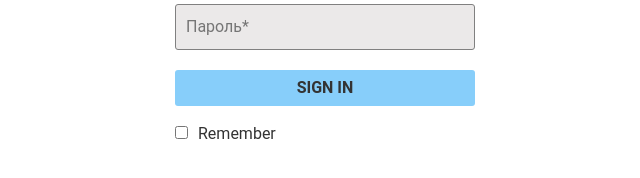
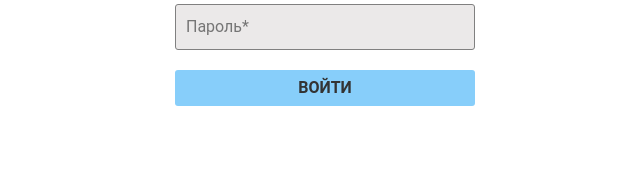
Before and after one commit to Moonlarya/web_planning_front, a React (Create React App) app: page / in a window 1280 px wide. Shown: the part 304-482 px from the top of the page, without its empty margins (325-965 px from the left). Built offline with nearby package versions, Linux system fonts and the light colour scheme.

Commit message:
[FIX]sign in

```diff
--- a/src/pages/SignIn/SignIn.js
+++ b/src/pages/SignIn/SignIn.js
@@ -61,7 +61,6 @@ class SignIn extends Component {
         >
           {({ isSubmitting, errors, touched }) => (
             <Form>
-              <ErrorMsg name="email" component="div" />
               <Input
                 placeholder="Электронная почта*"
                 type="text"
@@ -77,18 +76,10 @@ class SignIn extends Component {
                 valid={touched.password && !errors.password}
                 error={touched.password && errors.password}
               />
+              <ErrorMsg name="password" component="div" />
               <Button type="submit" disabled={isSubmitting}>
-                Sign In
+                Войти
               </Button>
-              <ErrorMsg name="password" component="div" />
-              <label htmlFor="check" className="checkbox_pseudo">
-                <Input
-                  type="checkbox"
-                  name="check"
-                  style={{ width: "max-content" }}
-                />
-                Remember
-              </label>
             </Form>
           )}
         </Formik>
```
Also changed, not shown: src/components/ReportCard/ReportCard.js (+3 -4 lines).
